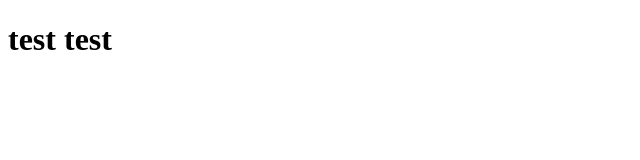
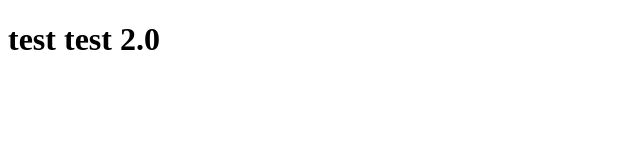
Before and after one commit to nassim070/coursera-test, a plain HTML site: page site/index.html in a window 1280 px wide. Shown: the full height of the page, 0-640 px from the left. Drawn offline with Linux system fonts and the light colour scheme.

Commit message:
Kleine aanpassing

```diff
--- a/site/index.html
+++ b/site/index.html
@@ -7,6 +7,6 @@
     <title>Hallo</title>
 </head>
 <body>
-   <h1>test test</h1>
+   <h1>test test 2.0</h1>
 </body>
 </html>
```
